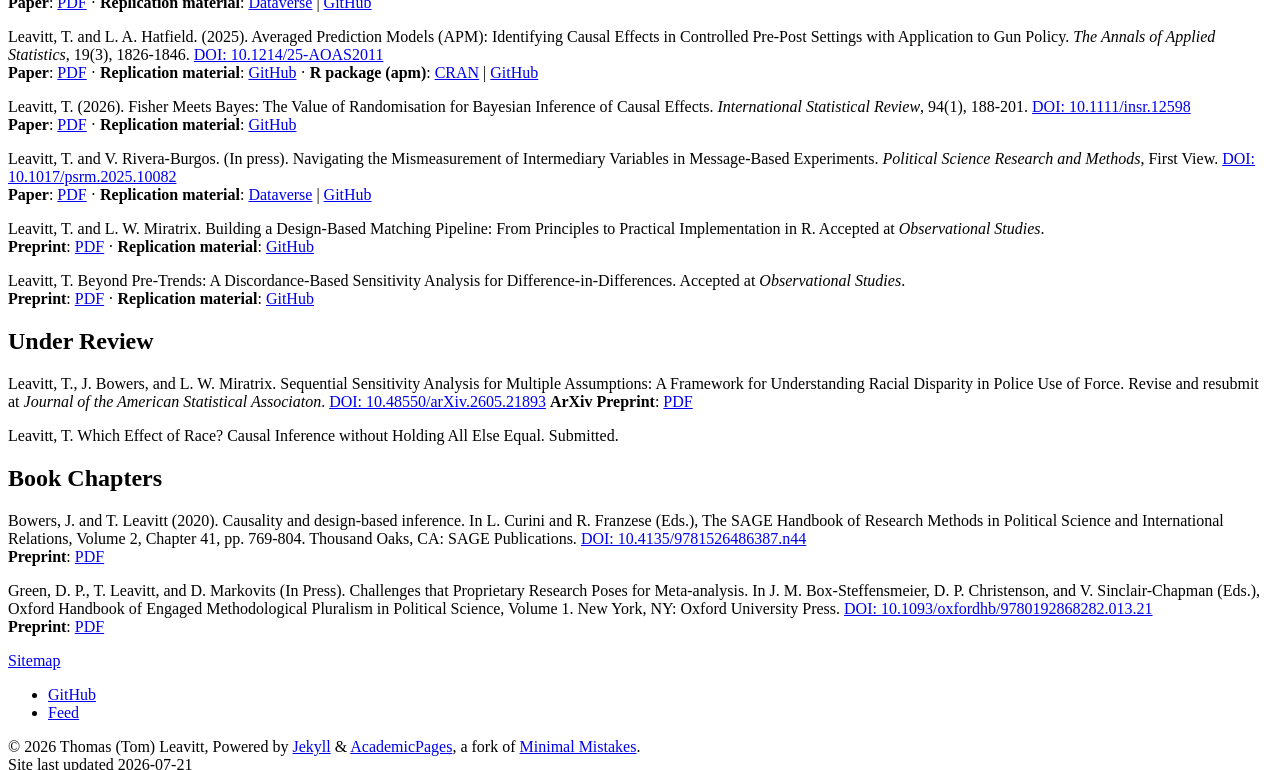
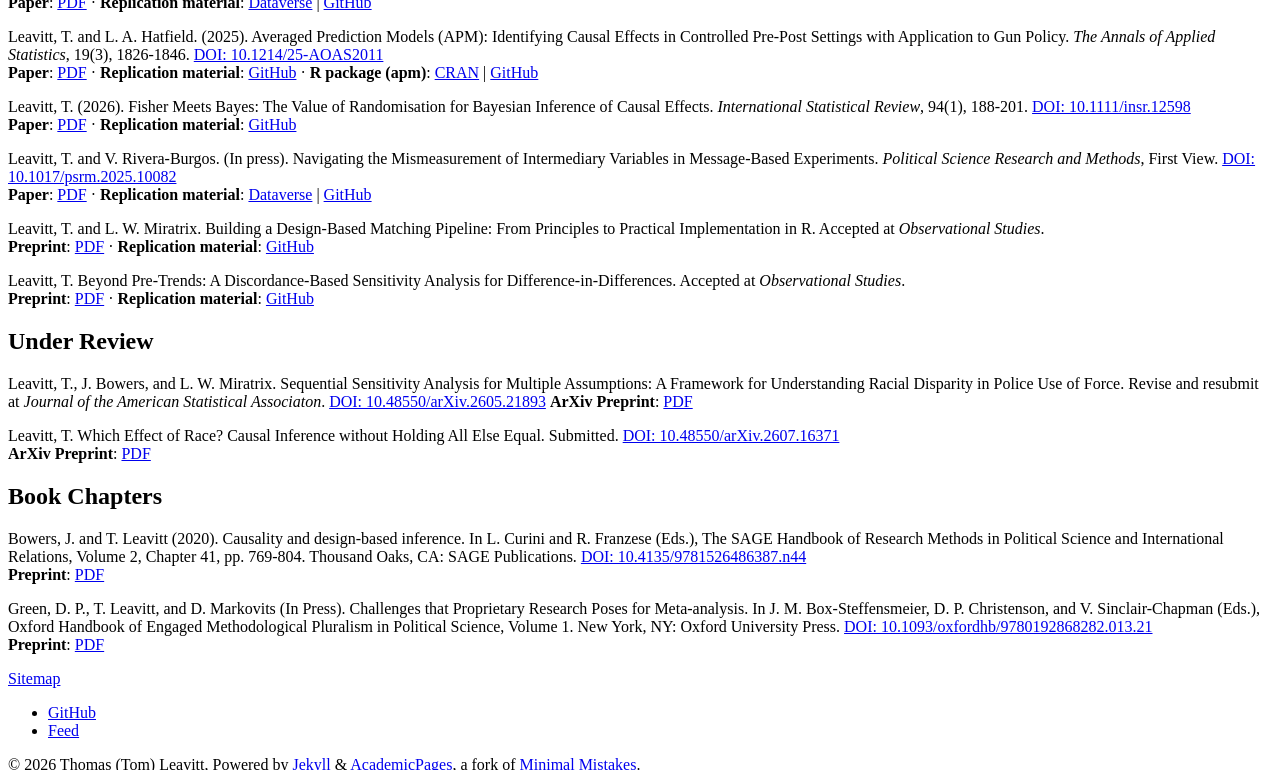
Before and after one commit to tl2624/tl2624.github.io, a Jekyll site: the page built from _pages/research.md, in a window 1280 px wide and 900 px high, scrolled down 1145 px, cut to the strip 0-770 px from the top of the window. Built offline with Jekyll 4.4.1, drawn with Linux system fonts in a browser that asks for light colours; some web fonts are replaced.

Commit message:
Add arXiv DOI + preprint for "Which Effect of Race?"; split Leavitt_2026 PDFs
The submitted paper "Which Effect of Race?" (Under Review) now links its arXiv
DOI (10.48550/arXiv.2607.16371) in the same format as the other arXiv entry, plus
an ArXiv Preprint PDF. Its preprint filename would have collided with the
published "Fisher Meets Bayes" PDF (both Leavitt_2026.pdf), so:
  - Leavitt_2026.pdf (Fisher Meets Bayes) -> Leavitt_2026a.pdf (link updated)
  - "Which Effect of Race?" preprint added as Leavitt_2026b.pdf

Co-Authored-By: Claude Opus 4.8 <noreply@anthropic.com>

```diff
--- a/_pages/research.md
+++ b/_pages/research.md
@@ -17,7 +17,7 @@ Leavitt, T. and L. A. Hatfield. (2025). Averaged Prediction Models (APM): Identi
 **Paper**: [PDF](https://tl2624.github.io/files/Leavitt_Hatfield_2025.pdf) · **Replication material**: [GitHub](https://github.com/tl2624/apm-replication) · **R package (apm)**: [CRAN](https://cran.r-project.org/web/packages/apm/index.html) | [GitHub](https://tl2624.github.io/apm/)
 
 Leavitt, T. (2026). Fisher Meets Bayes: The Value of Randomisation for Bayesian Inference of Causal Effects. *International Statistical Review*, 94(1), 188-201. [DOI: 10.1111/insr.12598](https://doi.org/10.1111/insr.12598)
-**Paper**: [PDF](https://tl2624.github.io/files/Leavitt_2026.pdf) · **Replication material**: [GitHub](https://github.com/tl2624/fisher-meets-bayes-replication)
+**Paper**: [PDF](https://tl2624.github.io/files/Leavitt_2026a.pdf) · **Replication material**: [GitHub](https://github.com/tl2624/fisher-meets-bayes-replication)
 
 Leavitt, T. and V. Rivera-Burgos. (In press). Navigating the Mismeasurement of Intermediary Variables in Message-Based Experiments. *Political Science Research and Methods*, First View. [DOI: 10.1017/psrm.2025.10082](https://doi.org/10.1017/psrm.2025.10082)
 **Paper**: [PDF](https://tl2624.github.io/files/Leavitt_Rivera-Burgos_First_View.pdf) · **Replication material**: [Dataverse](https://doi.org/10.7910/DVN/X3CORT) | [GitHub](https://github.com/tl2624/message-based-experiments)
@@ -34,7 +34,8 @@ Leavitt, T., J. Bowers, and L. W. Miratrix. Sequential Sensitivity Analysis for
 https://doi.org/10.48550/arXiv.2605.21893)
 **ArXiv Preprint**: [PDF](https://tl2624.github.io/files/Leavitt_et_al_2026.pdf)
 
-Leavitt, T. Which Effect of Race? Causal Inference without Holding All Else Equal. Submitted.
+Leavitt, T. Which Effect of Race? Causal Inference without Holding All Else Equal. Submitted. [DOI: 10.48550/arXiv.2607.16371](https://doi.org/10.48550/arXiv.2607.16371)
+**ArXiv Preprint**: [PDF](https://tl2624.github.io/files/Leavitt_2026b.pdf)
 
 ## Book Chapters
 
```
Also changed, not shown: 3 other files.
